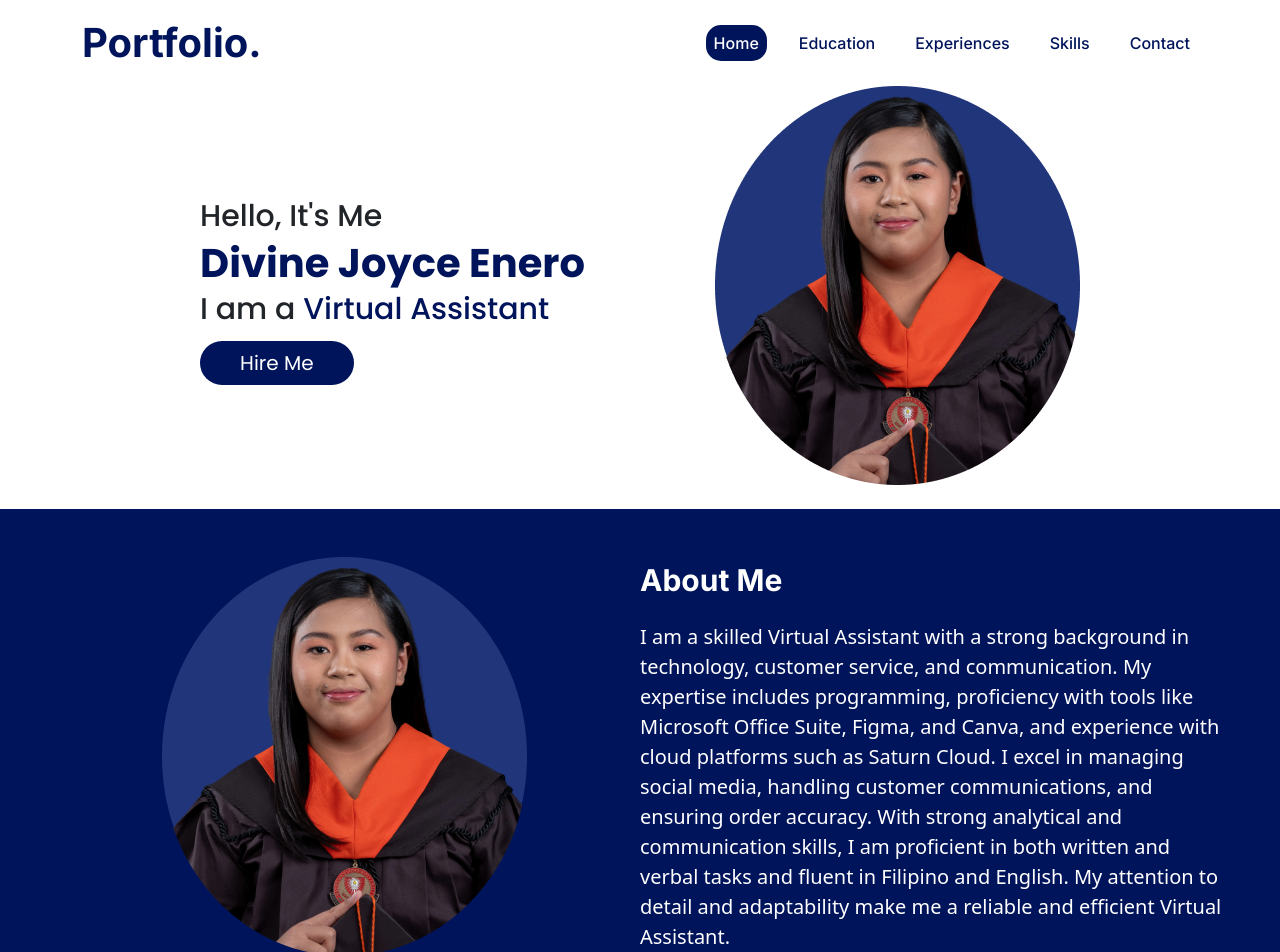
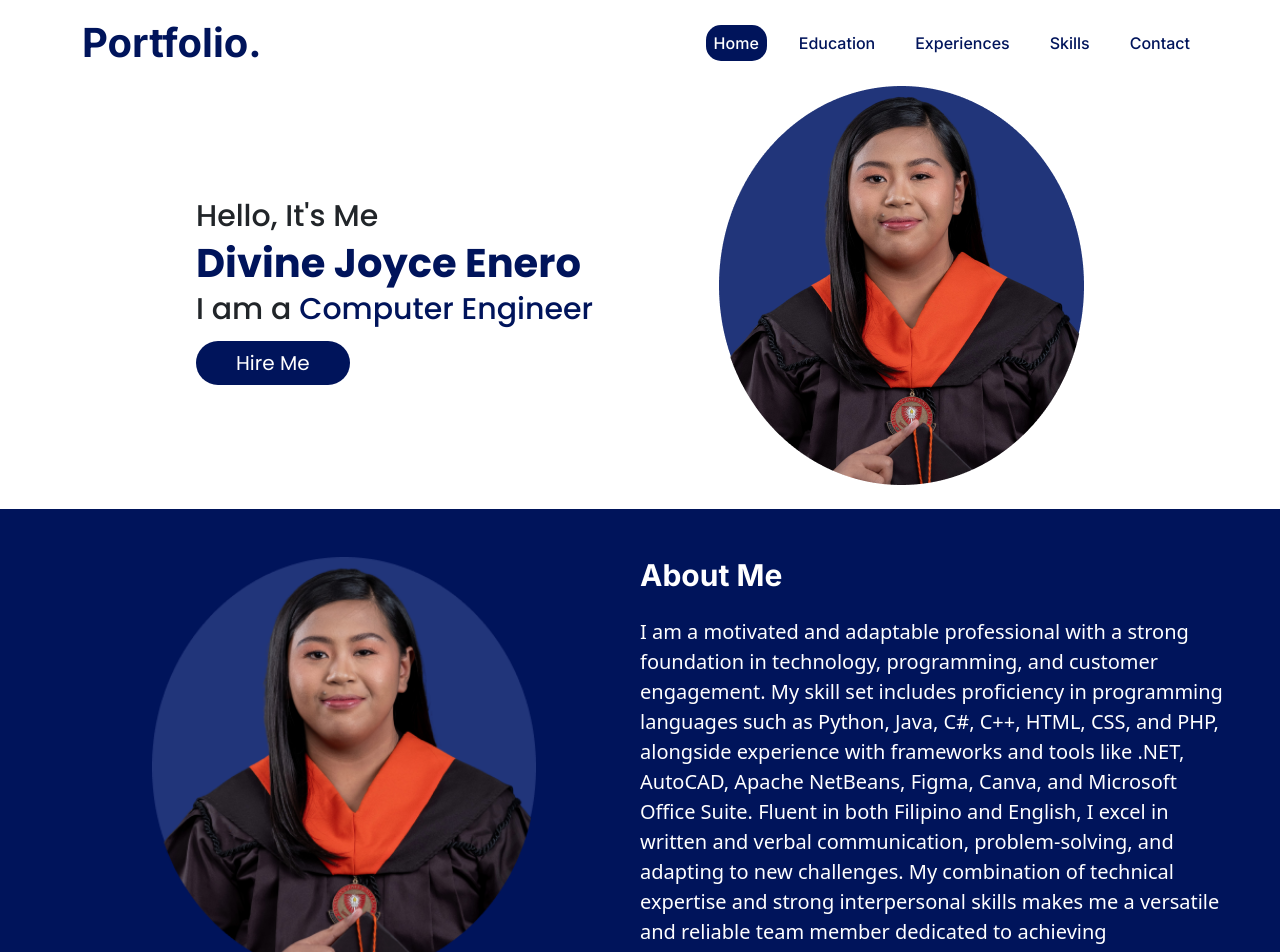
Before and after one commit to novice-is-me/JD-Portfolio, a React (Vite) app: page / in a window 1280 px wide. Shown: the top 952 px of the page. Built offline with nearby package versions, Linux system fonts and the light colour scheme.

Commit message:
Updated content

```diff
--- a/src/components/About.jsx
+++ b/src/components/About.jsx
@@ -10,7 +10,7 @@ const About = () => {
         </div>
         <div className=' flex flex-1 flex-col justify-center text-center text-lg-start'>
             <h3 className=' text-white font-Inter md:text-[30px] font-bold mb-4 text-[35px]'>About Me</h3>
-            <p className=' text-white md:text-[20px]'>I am a skilled Virtual Assistant with a strong background in technology, customer service, and communication. My expertise includes programming, proficiency with tools like Microsoft Office Suite, Figma, and Canva, and experience with cloud platforms such as Saturn Cloud. I excel in managing social media, handling customer communications, and ensuring order accuracy. With strong analytical and communication skills, I am proficient in both written and verbal tasks and fluent in Filipino and English. My attention to detail and adaptability make me a reliable and efficient Virtual Assistant.</p>
+            <p className=' text-white md:text-[20px]'>I am a motivated and adaptable professional with a strong foundation in technology, programming, and customer engagement. My skill set includes proficiency in programming languages such as Python, Java, C#, C++, HTML, CSS, and PHP, alongside experience with frameworks and tools like .NET, AutoCAD, Apache NetBeans, Figma, Canva, and Microsoft Office Suite. Fluent in both Filipino and English, I excel in written and verbal communication, problem-solving, and adapting to new challenges. My combination of technical expertise and strong interpersonal skills makes me a versatile and reliable team member dedicated to achieving organizational success.</p>
         </div>
     </Container>
   )
--- a/src/components/Hero.jsx
+++ b/src/components/Hero.jsx
@@ -11,7 +11,7 @@ const Hero = () => {
         <div className=' text-center text-md-start'>
           <p className=' font-Poppins text-[20px] md:text-[30px] font-medium'>Hello, It's Me</p>
           <h2 className=' font-Poppins text-[35px] md:text-[40px] font-bold text-blue'>Divine Joyce Enero</h2>
-          <p className=' font-Poppins text-[20px] md:text-[30px] font-medium'>I am a <span className=' text-blue'>Virtual Assistant</span></p>
+          <p className=' font-Poppins text-[20px] md:text-[30px] font-medium'>I am a <span className=' text-blue'>Computer Engineer</span></p>
         </div>
         <div className=' mt-3'>
           <a href={resume} download='ENERO DIVINA JOYCE-Resume' className=' bg-blue px-10 py-2 text-white font-Poppins rounded-[5rem] text-[20px]'>Hire Me</a>
--- a/src/constant/data.js
+++ b/src/constant/data.js
@@ -57,7 +57,7 @@ export const skillsData = [
         text: [
             {
                 type: '• Technical Skills:',
-                content: 'Programming Languages: Python, Java, C++, HTML, CSS; Software: Microsoft Office Suite (Word, Excel, PowerPoint), Apache NetBeans, AutoCAD, Figma, Canva, Airtable; Cloud Platforms: Saturn Cloud'
+                content: 'Programming Languages: Python, Java, C++, C#, PHP, HTML, CSS; Software: Microsoft Office Suite (Word, Excel, PowerPoint), Apache NetBeans, AutoCAD, Figma, Canva, Airtable; Cloud Platforms: Saturn Cloud'
             },
             {
                 type: '• Analytical Skills:',
```
Also changed, not shown: 1 other file (tests, documents, lock files or other folders).
